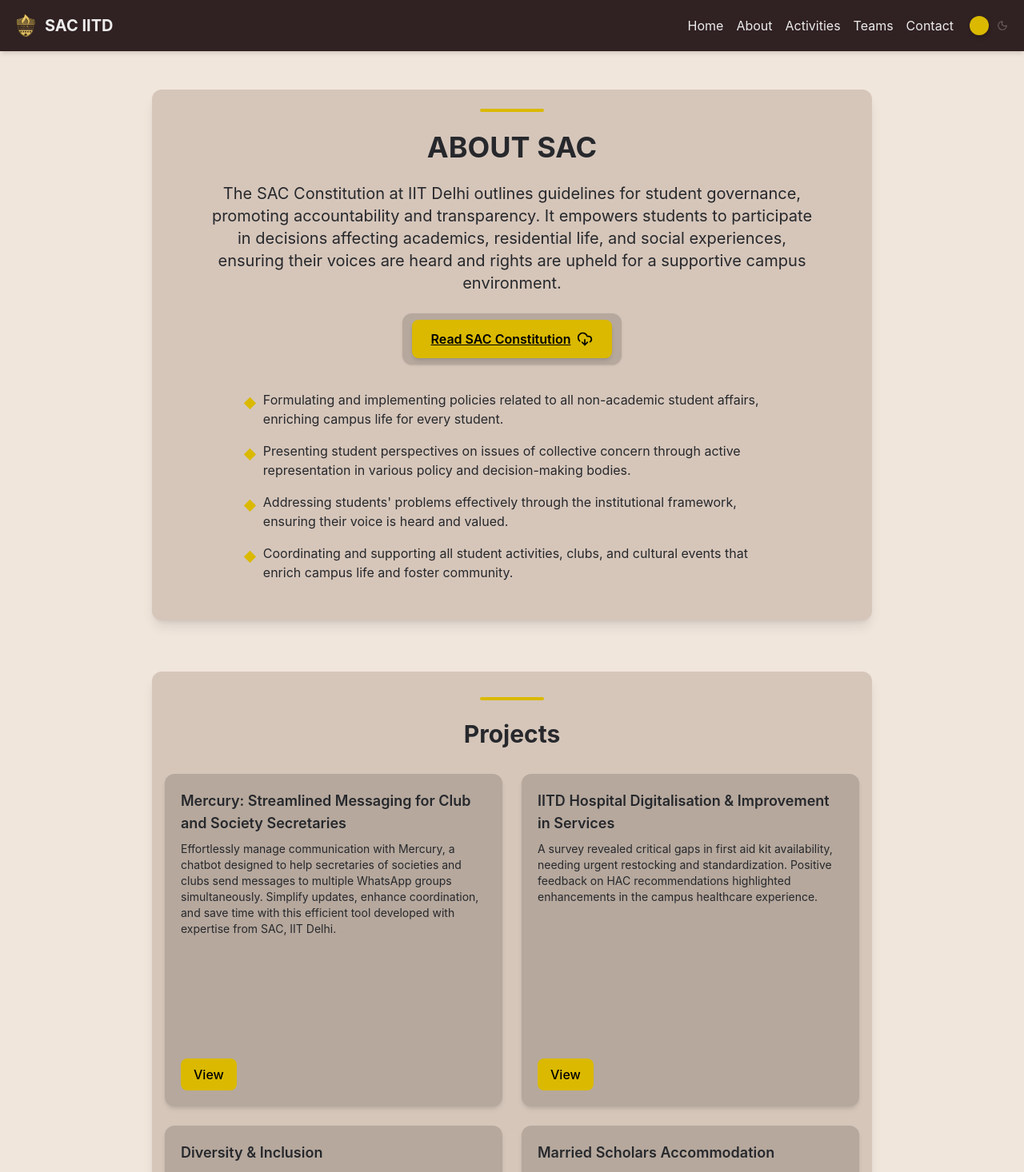
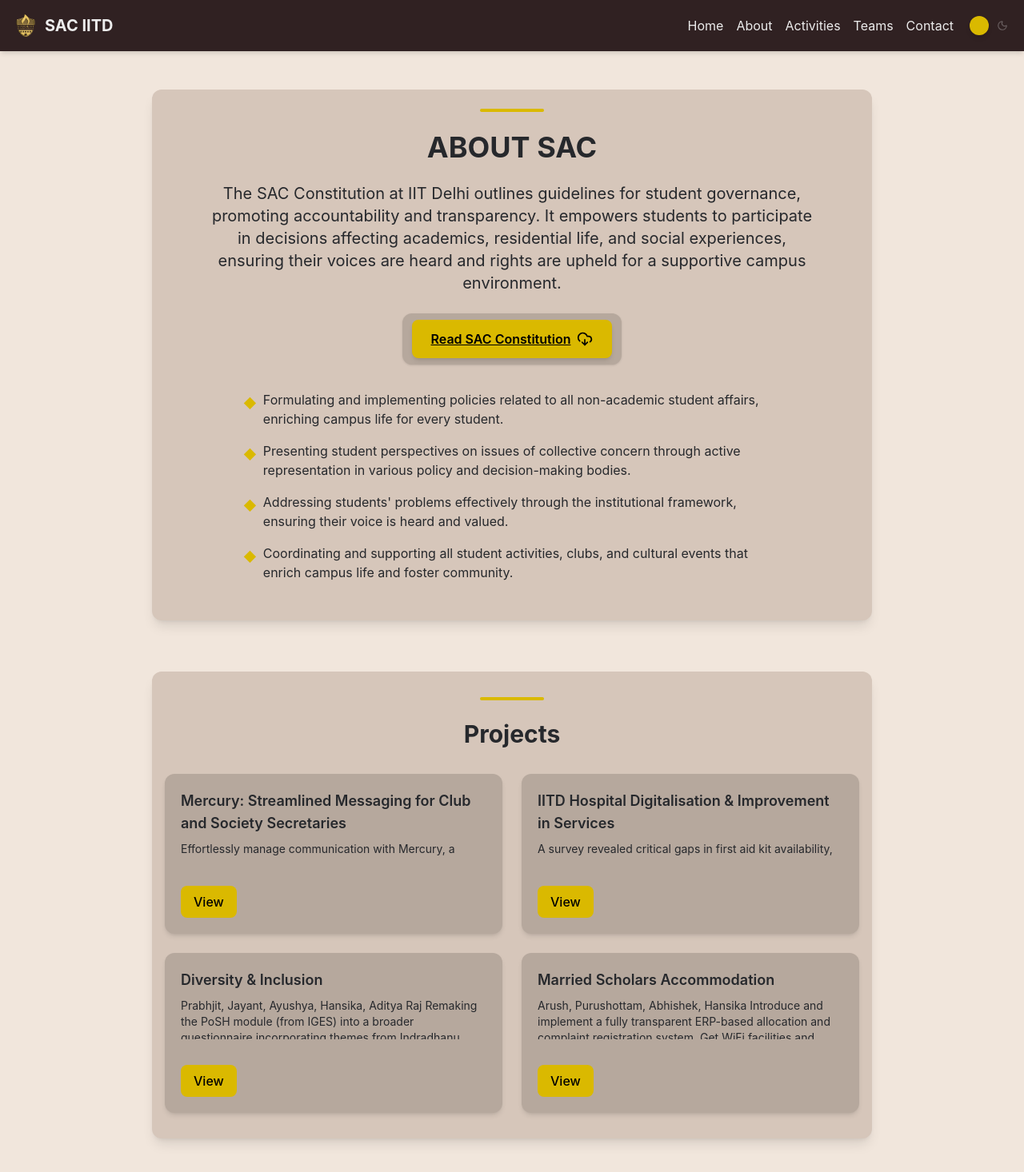
Before and after one commit to Ng0211/ng_update_team, a React (Vite) app: page /about in a window 1280 px wide. Shown: the top 1466 px of the page at 80% size. Built offline with nearby package versions, Linux system fonts and the light colour scheme.

Commit message:
Fixed Spacing In Project Tiles

```diff
--- a/src/App.css
+++ b/src/App.css
@@ -2,6 +2,16 @@
 
 /* Import Font Awesome */
 @import url('https://cdnjs.cloudflare.com/ajax/libs/font-awesome/6.6.0/css/all.min.css');
+
+/* No Scrollbar */
+.no-scrollbar::-webkit-scrollbar {
+  display: none;
+}
+.no-scrollbar {
+  -ms-overflow-style: none;
+  scrollbar-width: none;
+}
+
 
 /* Text Shadow Utilities */
 .text-shadow-sm {
--- a/src/components/ui/ProjectCard.jsx
+++ b/src/components/ui/ProjectCard.jsx
@@ -11,14 +11,14 @@
 }) {
   const content = (
     <div
-      className={`rounded-xl p-5 shadow-md hover:shadow-lg transition-shadow duration-200 h-80 md:h-[26rem] flex flex-col ${className}`}
+      className={` rounded-xl p-5 shadow-md hover:shadow-lg transition-shadow duration-200 h-60 md:h-[25vh] flex flex-col ${className}`}
       style={{ backgroundColor: "var(--contact-form-input-bg)" }}
     >
       <h3 className="text-lg font-semibold text-[var(--text-color)] mb-2">
         {title}
       </h3>
       {description && (
-        <div className="text-sm text-[var(--text-color)] mb-4 overflow-auto pr-1 flex-1">
+        <div className="no-scrollbar text-sm text-[var(--text-color)] mb-4 overflow-auto pr-1 flex-1">
           {description}
         </div>
       )}
```
